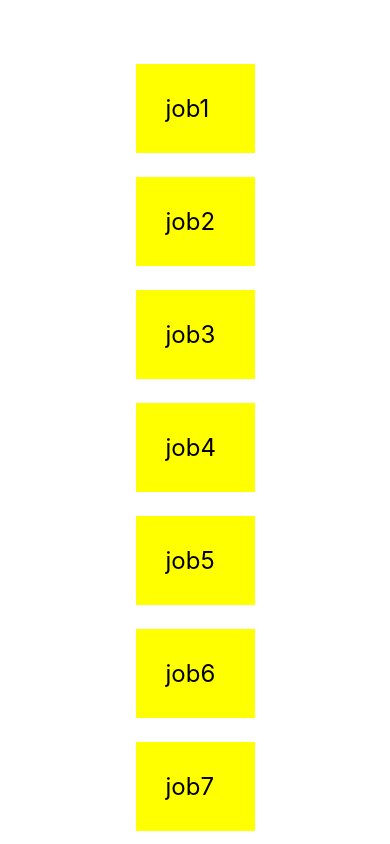
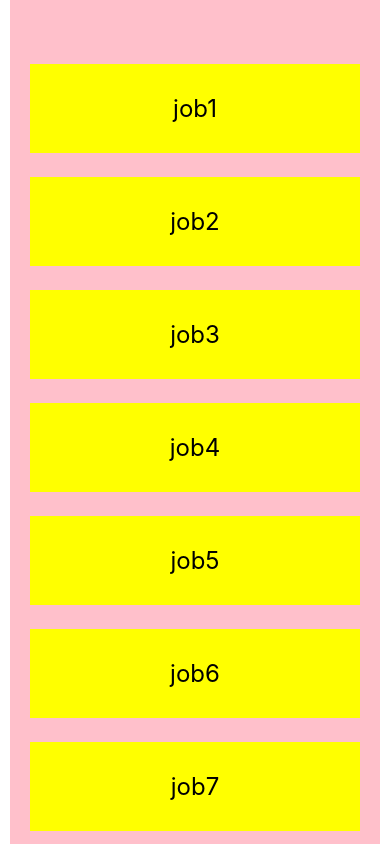
Before and after one commit to Carfalgrof/Pellissippi-Project, a React Native app: screen / in a window 390 px wide. Built offline with nearby package versions, Linux system fonts and the light colour scheme.

Commit message:
Update HomePage.js
added buttons to home page for testting purposes

```diff
--- a/Screens/HomePage.js
+++ b/Screens/HomePage.js
@@ -1,5 +1,5 @@
 import React, { useState } from 'react';
-import { StatusBar, StyleSheet, Text, View, TextInput, TouchableOpacity, Alert, Image, ScrollView } from 'react-native';
+import { StatusBar, StyleSheet, Text, View, TextInput, TouchableOpacity, Alert, Image, ScrollView, FlatList } from 'react-native';
 
 export default function HomePage() {
 
@@ -16,10 +16,27 @@ export default function HomePage() {
         { name: 'job10', key: '10'},
     ]);
 
+
+    const pressHandler = (key) => {
+        console.log(key);
+    }
+
     return (
         <View style={styles.container}>
 
-            <ScrollView>
+            <FlatList
+                data={job}
+                renderItem={({ item}) => (
+                    <TouchableOpacity onPress={() => pressHandler(item.key)}>
+                        <Text style={styles.item}>{item.name}</Text>
+
+                    </TouchableOpacity>
+
+                )}
+            />
+
+
+            {/* <ScrollView>
             { job.map((item) => {
                 return (
                     <View key={item.key}>
@@ -27,7 +44,9 @@ export default function HomePage() {
                     </View>
                 )
             })}
-            </ScrollView>
+            </ScrollView> */}
+
+
         </View>
     );
 
@@ -36,16 +55,20 @@ export default function HomePage() {
 const styles = StyleSheet.create({
     container: {
         flex: 1,
-        backgroundColor: "#fff",
+        backgroundColor: "pink",
         paddingTop: 40,
-        marginHorizontal: 20
+        paddingHorizontal: 20,
+        marginHorizontal: 20,
+        width: '95%'
 
     },
     item : {
         backgroundColor: 'yellow',
         marginTop: 24,
         padding: 30,
-        fontSize: 24
+        fontSize: 24,
+        textAlign: 'center',
+
 
     }
 })
```
